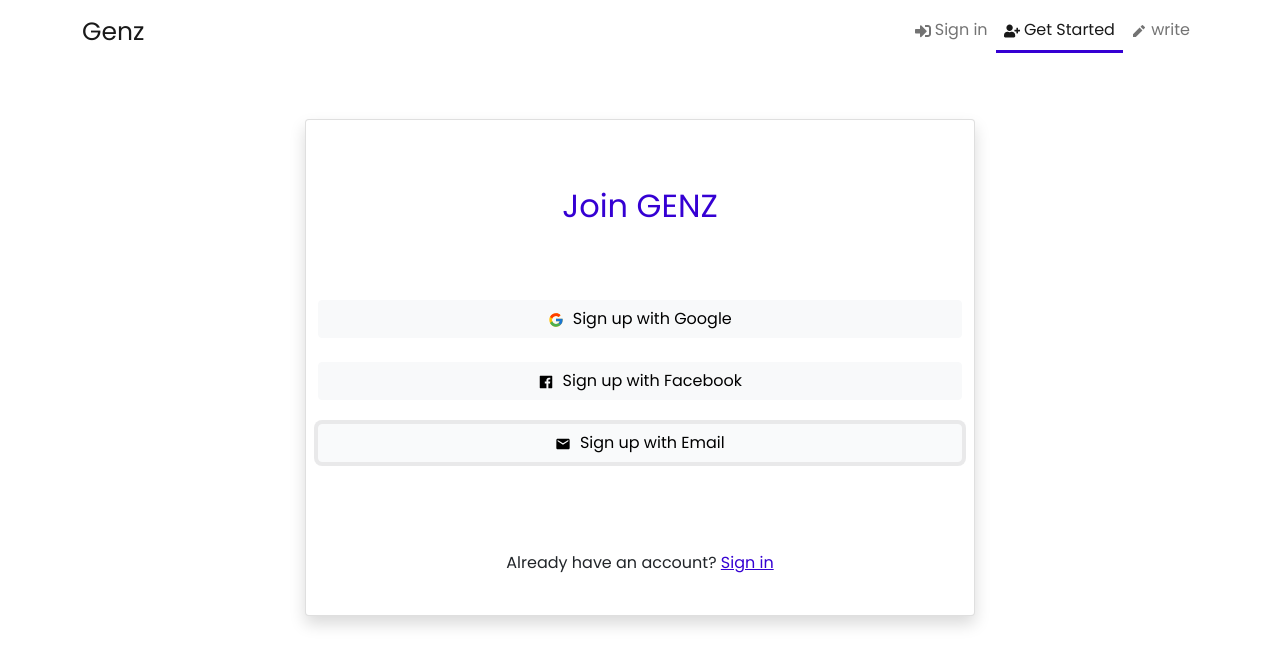
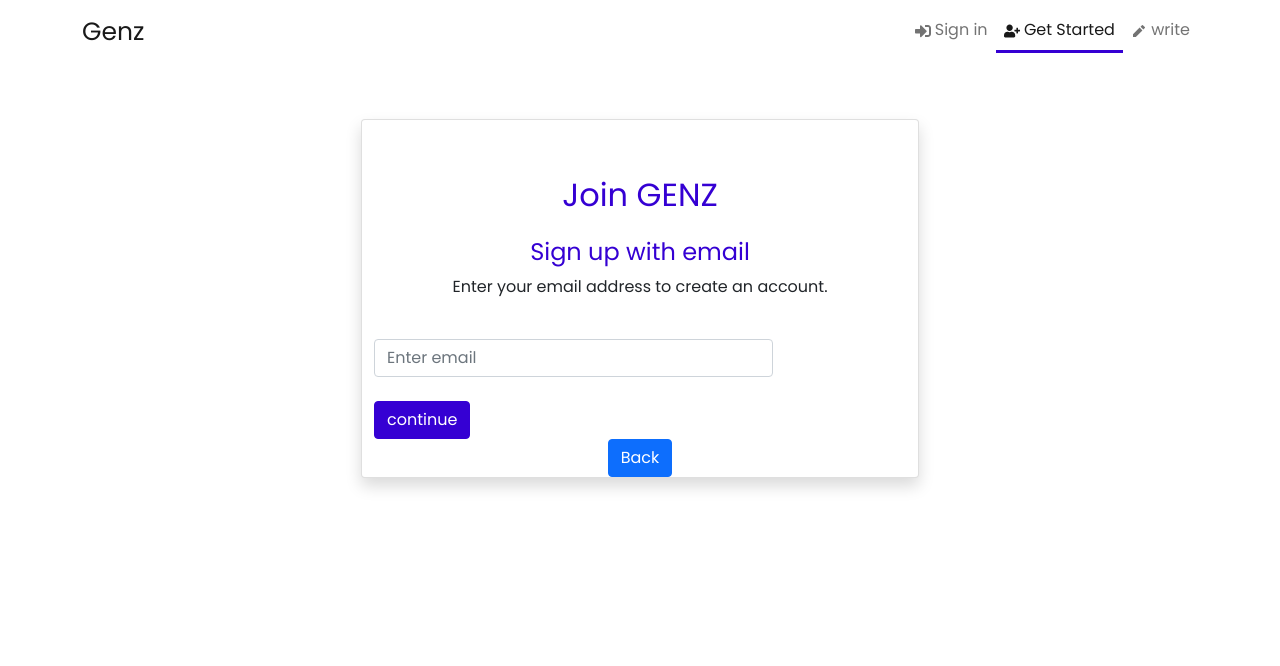
Before and after one commit to Harsha-S2604/genz-client, a React (Create React App) app: page /register in a window 1280 px wide. Both pictures are taken after a click on the button "Sign up with Email". Shown: the top 666 px of the page. Built offline with nearby package versions, Linux system fonts and the light colour scheme.

Commit message:
added sign_up page

```diff
--- a/src/component/getStarted/GetStarted.js
+++ b/src/component/getStarted/GetStarted.js
@@ -4,20 +4,67 @@ import {AiFillFacebook} from 'react-icons/ai';
 import {MdEmail} from 'react-icons/md';
 
 export default class GetStarted extends Component {
+
+    constructor(props) {
+        super(props);
+        this.state = {
+            showForm: false,
+            email: "",
+            emailErrorMessage: ""
+        }
+    }
+
+    handleShowForm = () => {
+        this.setState({
+            showForm: !this.state.showForm
+        })
+    }
+
+    handleChange = () => {
+
+    }
     render() {
         return (
             <div>
                 <div className="container">
                     <div className="card-config">
                         <div className="card shadow mx-auto card-width">
-                            <h2 className="primary-color text-center card-title padding-10">Join GENZ</h2>
+                            <h2 className="primary-color text-center card-title padding-top-10 pb-3">Join GENZ</h2>
                             <div className="container">
-                                <div className="text-center">
-                                    <button type="button" className="btn btn-light col-12"><FcGoogle />&nbsp; Sign up with Google</button><br/><br/>
-                                    <button type="button" className="btn btn-light col-12"><AiFillFacebook />&nbsp; Sign up with Facebook</button><br/><br/>
-                                    <button type="button" className="btn btn-light col-12"><MdEmail />&nbsp; Sign up with Email</button><br/><br/>
-                                    <p className="padding-top-10 pb-4">Already have an account? <a className="primary-color" href="/signin">Sign in</a></p>
-                                </div>
+                                {this.state.showForm ?
+                                    <div>
+                                        <h4 className="primary-color text-center card-title">Sign up with email</h4>
+                                        <p className="text-center">Enter your email address to create an account.</p><br/>
+                                        <form>
+                                            <div className="form-group">
+                                                {/* <label  className="pb-3" htmlFor="email">Email</label> */}
+                                                <div className="text-center">
+                                                    <input  type="email"
+                                                            name="email"
+                                                            required
+                                                            className="form-control w-75"
+                                                            value={this.state.email}
+                                                            onChange={this.handleChange}
+                                                            id="email" aria-describedby="emailHelp" placeholder="Enter email" />
+                                                </div>
+                                                {this.state.emailErrorMessage !== "" ? <p className="text-danger pt-2">{this.state.emailErrorMessage}</p> : null}
+                                            </div><br/>
+                                            <div className="form-group">
+                                                <button type="button" className="btn-config btn-primary-col">continue</button>
+                                            </div>
+                                        </form>
+                                        <div className="text-center">
+                                            <button className="btn btn-primary" onClick={this.handleShowForm}> Back </button>
+                                        </div>
+                                    </div>
+                                     :
+                                    <div className="text-center">
+                                        <button type="button" className="btn btn-light"><FcGoogle />&nbsp; Sign up with Google</button><br/><br/>
+                                        <button type="button" className="btn btn-light"><AiFillFacebook />&nbsp; Sign up with Facebook</button><br/><br/>
+                                        <button type="button" className="btn btn-light" onClick={this.handleShowForm}><MdEmail />&nbsp; Sign up with Email</button><br/><br/>
+                                        <p className="padding-top-10 pb-4">Already have an account? <a className="primary-color" href="/signin">Sign in</a></p>
+                                    </div>
+                                }
                             </div>
                         </div>
                     </div>
--- a/src/index.css
+++ b/src/index.css
@@ -34,7 +34,7 @@ div {
 }
 
 .card-width {
-  width: 60%;
+  width: 50%;
 }
 
 .card-config {
@@ -135,12 +135,20 @@ div {
   .card-width {
     width: 100%;
   }
+
+  .width-100 {
+    width: 100%;
+  }
 }
 
 .padding-10 {
   padding: 10%
 }
 
+.width-100 {
+  width: 100%;
+}
+
 .padding-top-10 {
   padding-top: 10%
 }
```
